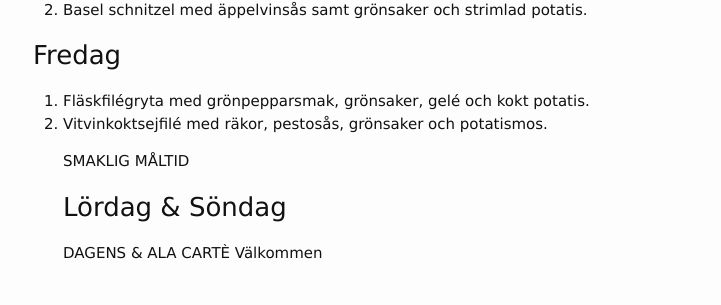
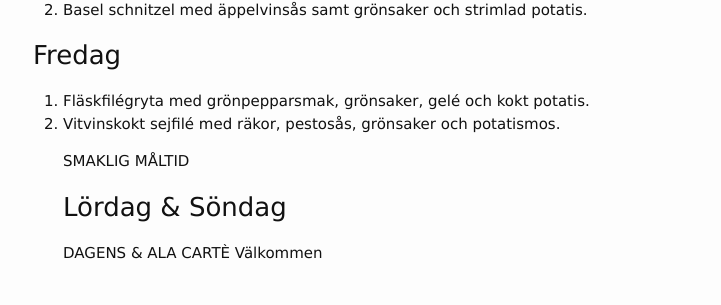
Before and after one commit to FarInn62/farinn62.github.io, a Jekyll site: the page built from lunch.md, in a window 1280 px wide. Shown: the part 582-887 px from the top of the page, without its empty margins (237-958 px from the left). Built offline with Jekyll 4.4.1, drawn with Linux system fonts in a browser that asks for light colours.

Commit message:
Update lunch.md

```diff
--- a/lunch.md
+++ b/lunch.md
@@ -27,7 +27,7 @@ Alla rätter: 85:- Take away: 70:-
 
 ### Fredag
 1. Fläskfilégryta med grönpepparsmak, grönsaker, gelé och kokt potatis.
-2. Vitvinkoktsejfilé med räkor, pestosås, grönsaker och potatismos.
+2. Vitvinskokt sejfilé med räkor, pestosås, grönsaker och potatismos.
 
    SMAKLIG MÅLTID
    ### Lördag & Söndag
```
